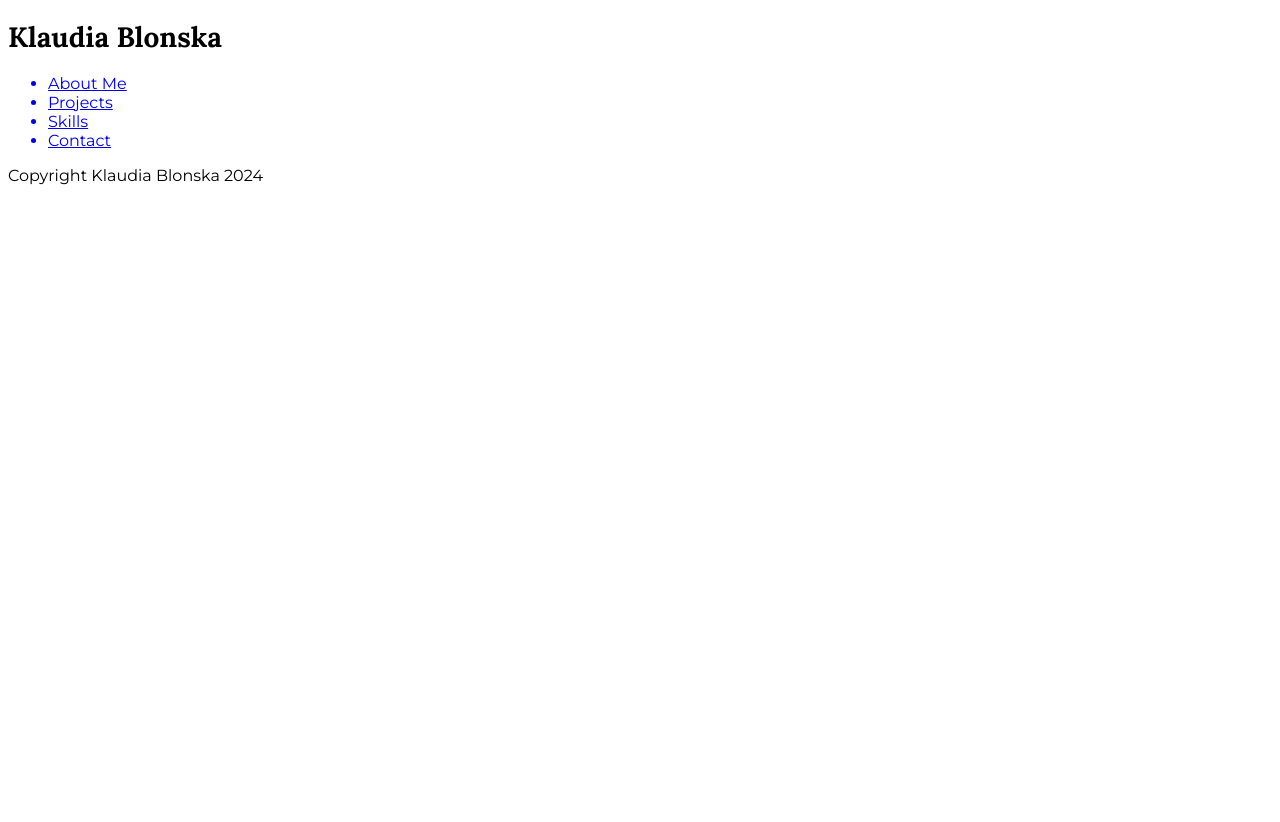
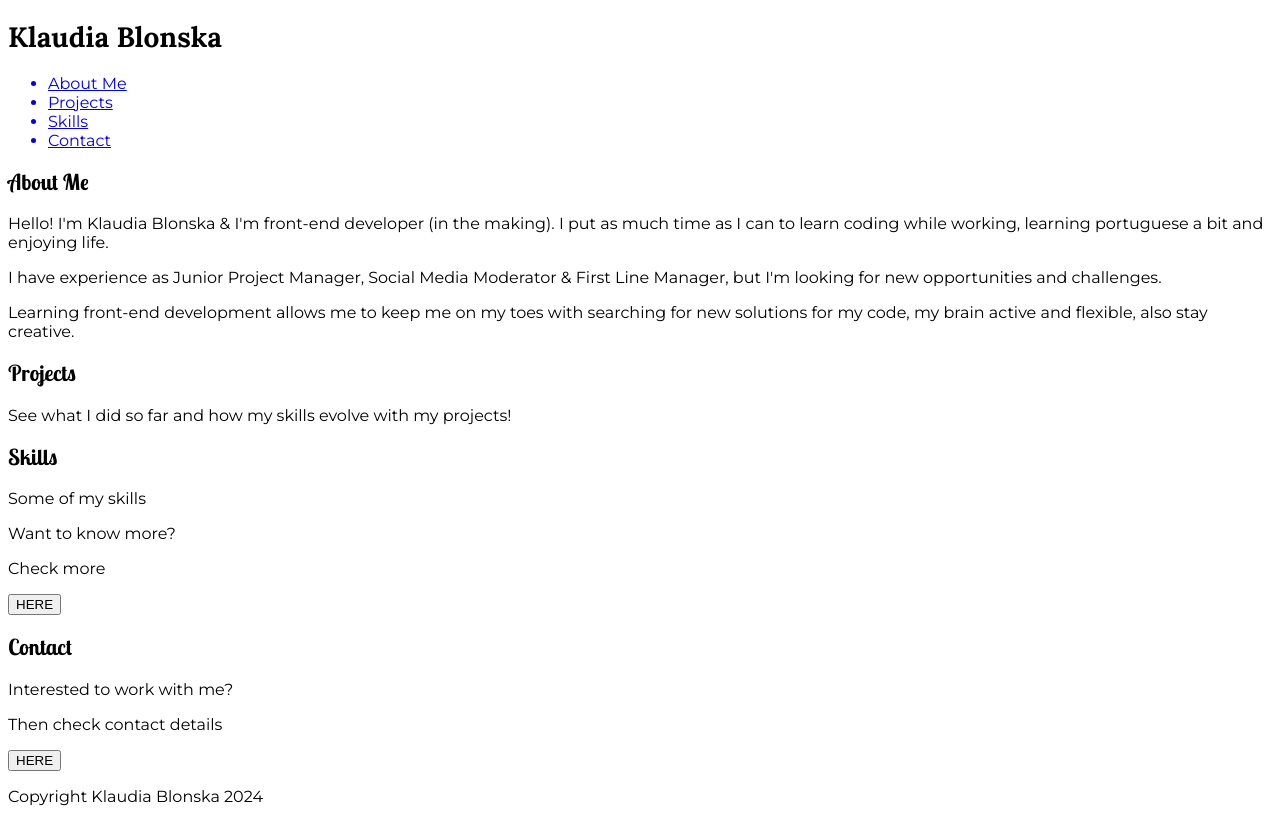
Before and after one commit to klaudiablo/K.B.Portfolio, a plain HTML site: page index.html in a window 1280 px wide. Before the commit the page ends 800 px from the top, so only its background shows below. Drawn offline with Linux system fonts and the light colour scheme.

Commit message:
add text to sections and div classes

```diff
--- a/index.html
+++ b/index.html
@@ -33,7 +33,39 @@
     </header>
 
     <!--Body section-->
-    <body></body>
+    <body>
+        <div class="about-me-container">
+            <div class="about-me-text-container">
+                <h2>About Me</h2>
+                <p>Hello! I'm Klaudia Blonska & I'm front-end developer (in the making). I put as much time as I can to learn coding while working, learning portuguese a bit and enjoying life.</p>
+                <p>I have experience as Junior Project Manager, Social Media Moderator & First Line Manager, but I'm looking for new opportunities and challenges.</p>
+                <p>Learning front-end development allows me to keep me on my toes with searching for new solutions for my code, my brain active and flexible, also stay creative.</p>
+            </div>
+        </div>
+        <div class="projects-container">
+            <div class="projects-text-container">
+                <h2>Projects</h2>
+                <p>See what I did so far and how my skills evolve with my projects!</p>
+            </div>
+        </div>
+        <div class="skills-container">
+            <div class="skills-text-container">
+                <h2>Skills</h2>
+                <p>Some of my skills</p>
+                <p>Want to know more?</p>
+                <p>Check more</p>
+                <button>HERE</button>
+            </div>
+        </div>
+        <div class="contact-container">
+            <div class="contact-text-container">
+                <h2>Contact</h2>
+                <p>Interested to work with me?</p>
+                <p>Then check contact details</p>
+                <button>HERE</button>
+            </div>
+        </div>
+    </body>
 
     <!--Footer section-->
     <footer>
```
